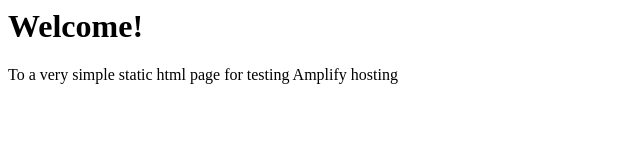
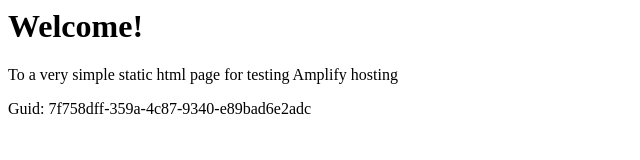
Before and after one commit to aws-aemilia-iad/Github-PR-Commit-Integration-Test-DoNotTouch-GithubWebhookPreviewCanaryTest-v1-prod-us-east-1, a website: page src/index.html in a window 1280 px wide. Shown: the whole page, without its empty margins (0-640 px from the left). Drawn offline with Linux system fonts and the light colour scheme.

Commit message:
commit from integ tests

```diff
--- a/src/index.html
+++ b/src/index.html
@@ -1,3 +1,5 @@
+
+
 <html lang="en">
 
 <head>
@@ -10,6 +12,6 @@
 <body>
     <h1>Welcome!</h1>
     <p>To a very simple static html page for testing Amplify hosting</p>
-</body>
+    <p>Guid: 7f758dff-359a-4c87-9340-e89bad6e2adc</p></body>
 
 </html>
```
